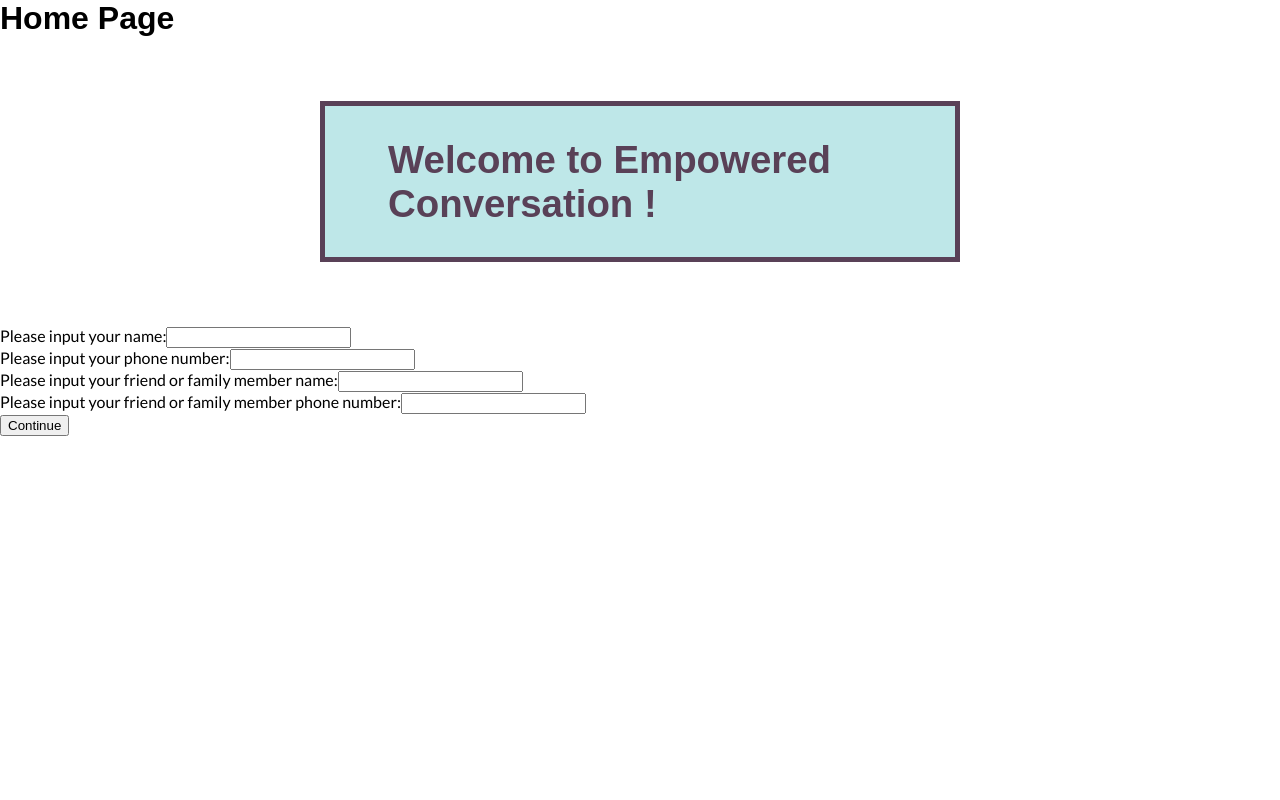
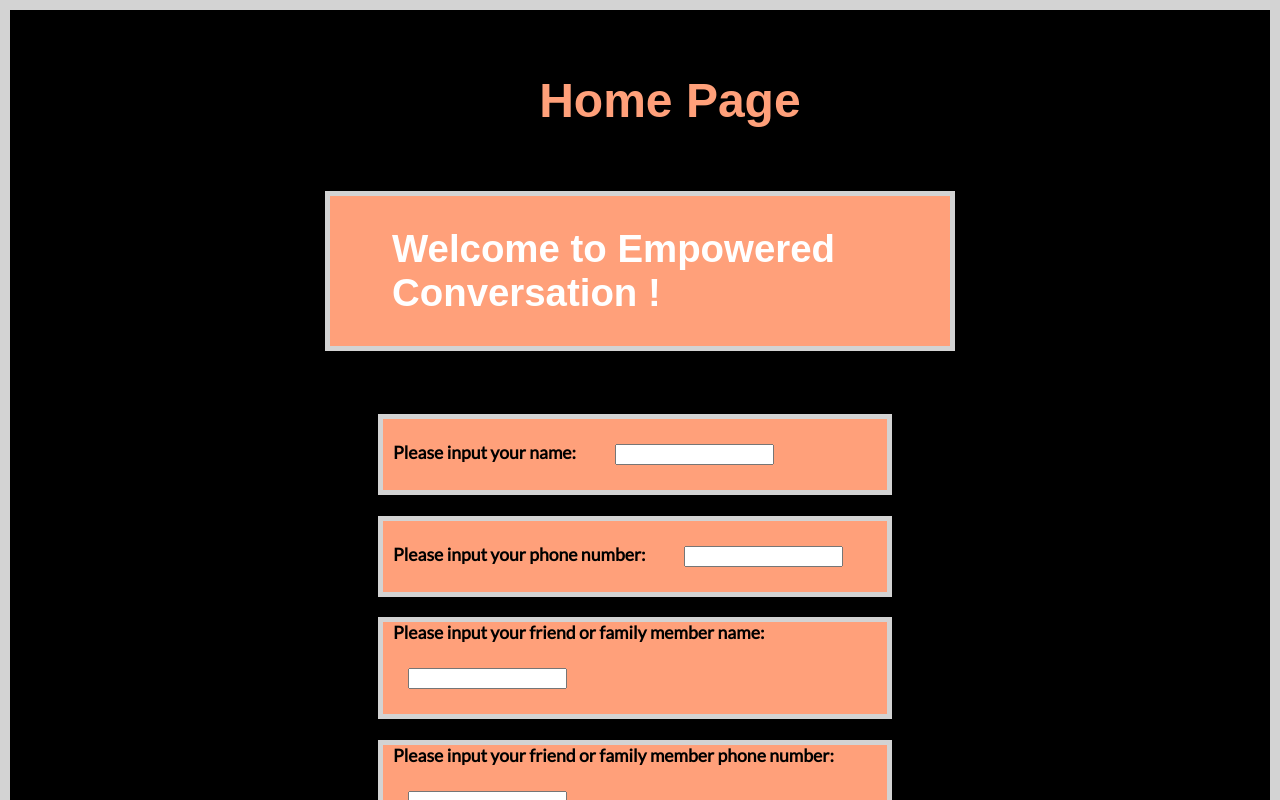
Before and after one commit to empowered-conversations/ec-frontend, a React (Create React App) app in the folder empowered-conversation/: page /home in a window 1280 px wide. Both pictures are taken after typing "Sample", "Sample123" into the empty fields and a click on the button "Login". Shown: the top 800 px of the page. Built offline with nearby package versions, Linux system fonts and the light colour scheme; no server answers.

Commit message:
styled Home page

```diff
--- a/empowered-conversation/src/App.css
+++ b/empowered-conversation/src/App.css
@@ -59,6 +59,93 @@
   color: white;
 }
 
+.regis_form_container h2 {
+text-align: center;
+width: 100%;
+
+color: white;
+}
+
+.regis_form {
+background-color: lightsalmon;
+width: 50%;
+height: 200px;
+margin: 5% 0 0 25%;
+margin: 5% 0 0 0;
+padding: 2%;
+text-align: center;
+border: 2px solid lightgrey;
+
+border: 1px black solid;
+}
+
+.login_form_container {
+background-color: black;
+width: 100%;
+height: 500px;
+display: flex;
+flex-direction: column;
+justify-content: center;
+align-items: center;
+}
+
+.login_form_container h2 {
+text-align: center;
+width: 100%;
+color: white;
+}
+
+.login_form {
+background-color: lightsalmon;
+width: 50%;
+height: 200px;
+margin: 5% 0 0 0;
+padding: 2%;
+text-align: center;
+border: 2px solid lightgrey;
+}
+
+.login_username_container {
+height: 50px;
+width: 100%;
+}
+
+.login_form_container input {
+height: 50%;
+width: 80%;
+margin-top: 5%;
+border: 1px black solid;
+}
+
+.login_password_container {
+height: 50px;
+width: 100%;
+}
+
+.login_password_container input {
+height: 50%;
+width: 80%;
+margin-top: 5%;
+border: 1px black solid;
+}
+
+::placeholder {
+color: black;
+}
+
+.login_btn {
+width: 80%;
+height: 20px;
+margin-top: 10%;
+background-color: lightgrey;
+color: black;
+border: 1px black solid;
+}
+
+.modal {
+display: none;
+position: fixed;
+
 /* Add Animation */
 @-webkit-keyframes slideIn {
   from {
@@ -98,4 +185,56 @@
   to {
     opacity: 1;
   }
+};
+
 }
+
+.homeBody{
+    background-color: black;
+    border: 10px lightgrey solid;
+    border-bottom: 10px lightsalmon solid;
+
+ }
+
+ .homeBody h1{
+     font-size: 300%;
+     color: lightsalmon;
+     margin: 5% 5% 5% 42%;
+ }
+
+.homePageForm{
+    background-color: lightsalmon;
+}
+
+.homePageFormContainer{
+    width: 80%;
+    margin: 5% 5% 5% 2%;
+}
+
+.homePageFormContainer form{
+    width: 100%;
+    margin: 5% 0% 5% 9%;
+}
+
+.hopePageFormInputs{
+    background-color: lightsalmon;
+    height: 50%;
+    width: 50%;
+    margin: 2% 5% 2% 25%;
+    border: 5px lightgrey solid;
+    }
+
+.hopePageFormInputs input{
+    margin: 5% 0% 5% 5%;
+    width: 30%;
+}
+
+.hopePageFormInputs label{
+    margin: 2% 2% 2% 2%;
+    font-size: 110%;
+}
+
+.hopePageFormButton{
+    width: 8%;
+    margin: 2% 5% 2% 45%;
+}
--- a/empowered-conversation/src/components/Home.js
+++ b/empowered-conversation/src/components/Home.js
@@ -2,6 +2,7 @@ import React, { useState, useEffect } from "react";
 import axios from "axios";
 import { connect } from "react-redux";
 import UserCard from "./UserCard";
+import styled from "styled-components";
 
 const Home = props => {
   const [info, setInfo] = useState({
@@ -62,14 +63,18 @@ const Home = props => {
 
   console.log(checked);
 
+
+
   return (
-    <div>
+    <div className= 'homeBody'>
       <h1>Home Page</h1>
       <UserCard name={props.username} />
-      <form>
-        <div>
-          <label>
-            Please input your name:
+      <div className="homePageFormContainer">
+      <form >
+        <div className="hopePageFormInputs">
+          <label >
+            <b>Please input your name:</b>
+            &nbsp;&nbsp;&nbsp;&nbsp;
             <input
               type="text"
               name="userName"
@@ -78,9 +83,10 @@ const Home = props => {
             />
           </label>
         </div>
-        <div>
+        <div className="hopePageFormInputs">
           <label>
-            Please input your phone number:
+            <b>Please input your phone number:</b>
+            &nbsp;&nbsp;&nbsp;&nbsp;
             <input
               type="tel"
               name="userPhone"
@@ -89,9 +95,10 @@ const Home = props => {
             />
           </label>
         </div>
-        <div>
+        <div className="hopePageFormInputs">
           <label>
-            Please input your friend or family member name:
+            <b>Please input your friend or family member name:</b>
+            &nbsp;&nbsp;&nbsp;&nbsp;
             <input
               type="text"
               name="otherName"
@@ -100,9 +107,10 @@ const Home = props => {
             />
           </label>
         </div>
-        <div>
+        <div className="hopePageFormInputs">
           <label>
-            Please input your friend or family member phone number:
+            <b>Please input your friend or family member phone number:</b>
+             &nbsp;&nbsp;&nbsp;&nbsp;
             <input
               type="tel"
               name="otherPhone"
@@ -111,8 +119,9 @@ const Home = props => {
             />
           </label>
         </div>
-        <button onClick={continueHandler}>Continue</button>
+        <button onClick={continueHandler} className="hopePageFormButton">Continue</button>
       </form>
+      </div>
 
       <div id="myModal" className={displayModal ? `modal_diplay` : `modal`}>
         <div className="modal-content">
--- a/empowered-conversation/src/components/UserCard.js
+++ b/empowered-conversation/src/components/UserCard.js
@@ -4,16 +4,16 @@ import styled from "styled-components";
 const UserCard = props => {
   const CardStyle = styled.div`
     margin: 5% 25% 5% 25%;
-    border: solid 5px #594157;
+    border: 5px lightgrey solid;
     display: flex;
     justify-content: center;
-    background-color: #bee7e8;
+    background-color: lightsalmon;
   `;
 
   const Header = styled.h2`
     margin: 5% 5% 5% 10%;
     font-size: 240%;
-    color: #594157;
+    color: white;
   `;
 
   return (
```
